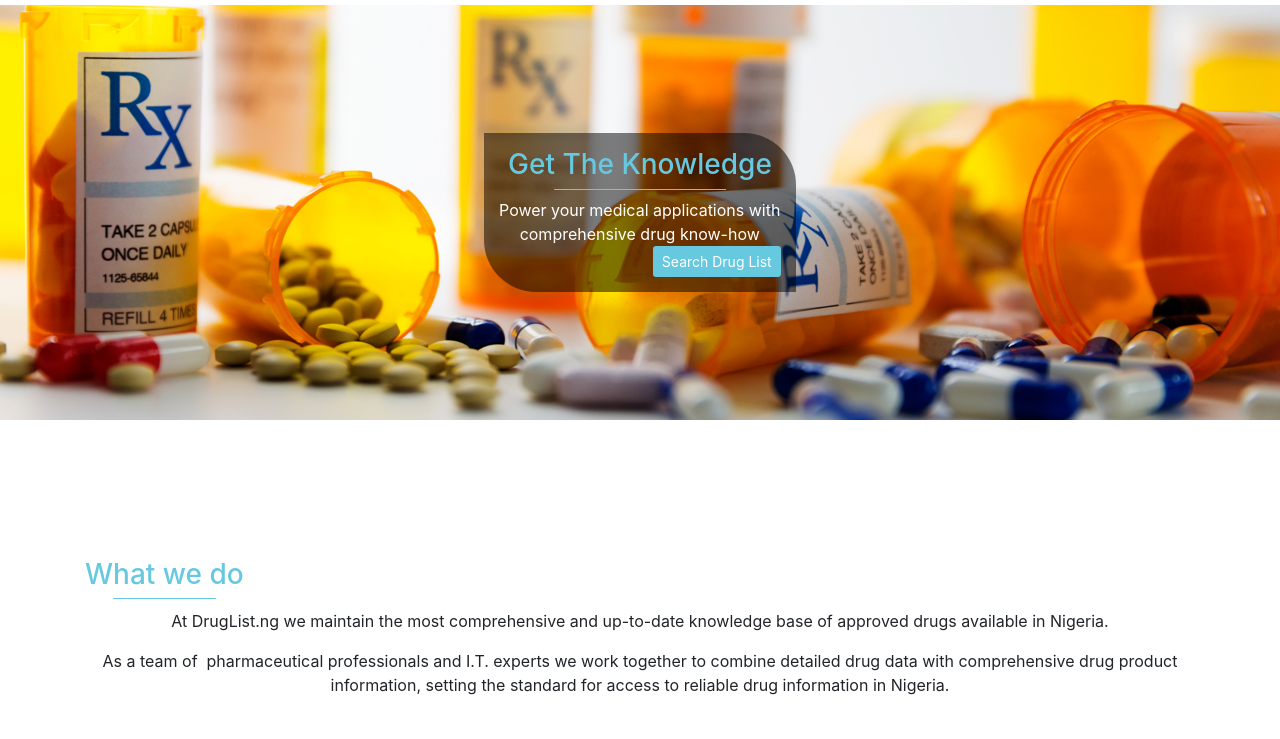
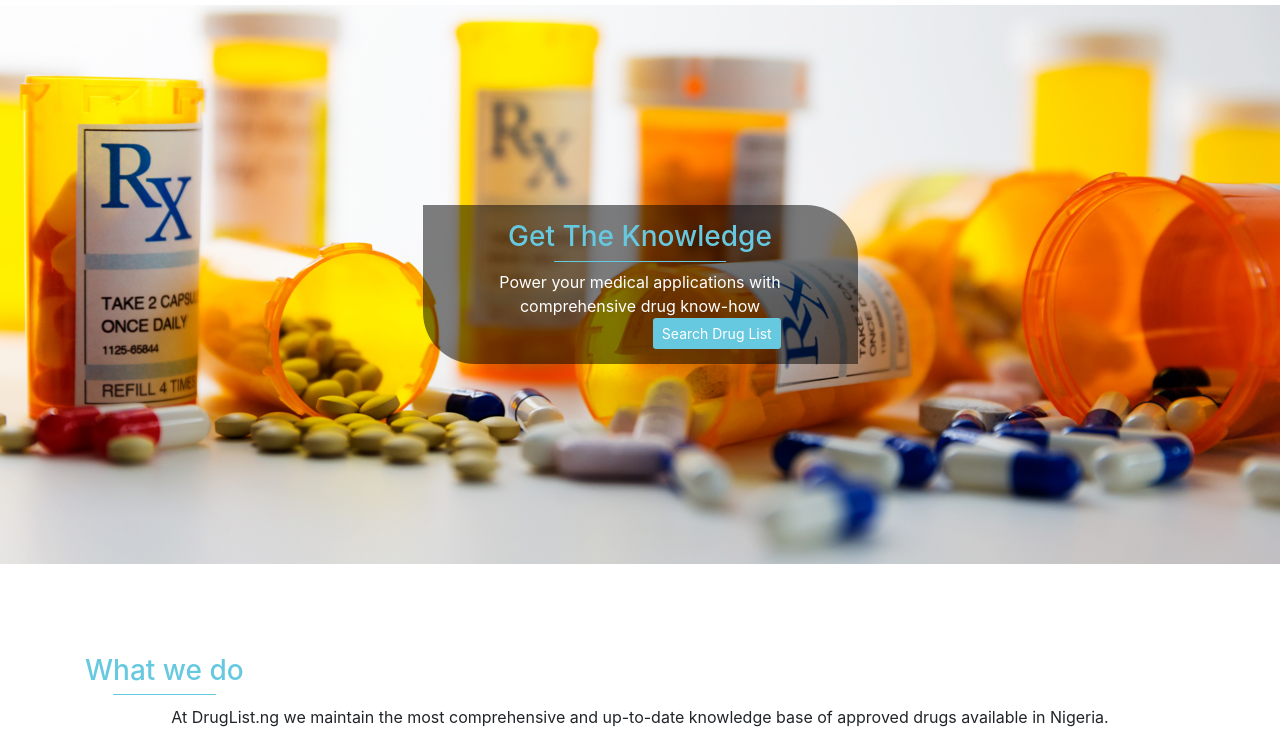
Before and after one commit to YoungMayor/druglist, a plain HTML site: page index.html in a window 1280 px wide. Shown: the part 61-800 px from the top of the page. Drawn offline with nearby package versions, Linux system fonts and the light colour scheme.

Commit message:
Minor UI fixes to the first section

```diff
--- a/assets/css/section-1.css
+++ b/assets/css/section-1.css
@@ -1,8 +1,10 @@
 #rev_slider_1_1 {
+  padding: 25vh 5vw !important;
 }
 
+
 #knowledge-box {
-  padding: 15px;
+  padding: 15px 6vw;
   background-color: rgba(0, 0, 0, 0.5);
   border-radius: 0 52px;
   text-align: center;
--- a/assets/css/styles.css
+++ b/assets/css/styles.css
@@ -25,6 +25,5 @@
 }
 
 .page-section {
-  /*min-height: calc(100vh - 50px);*/
-  padding: 10vw 5vw !important;
+  padding: 10vh 5vw !important;
 }
```
